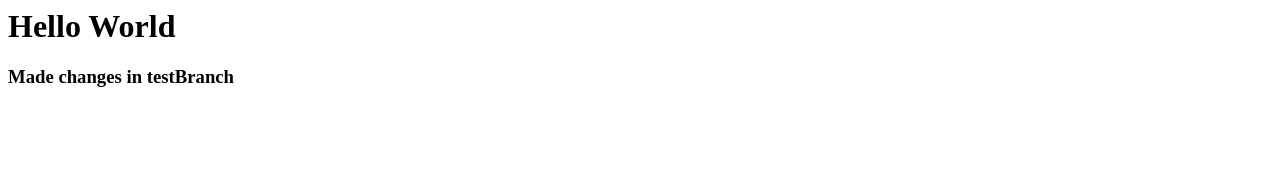
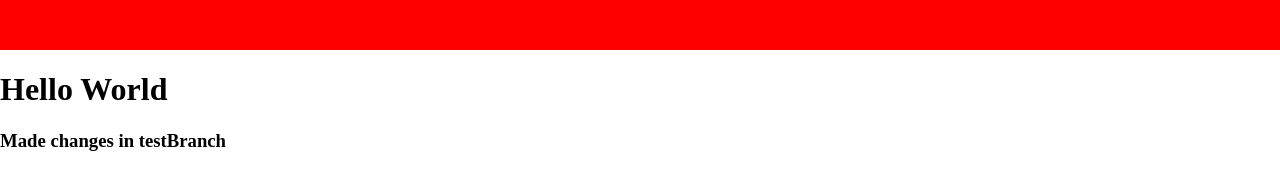
Before and after one commit to acynonix/htmlPages, a plain HTML site: page index.html in a window 1280 px wide. Drawn offline with Linux system fonts and the light colour scheme.

Commit message:
modified index.html and added stylesheets

```diff
--- a/index.html
+++ b/index.html
@@ -1,8 +1,10 @@
 <html>
 	<head>
-		<title>Testing HTML page</title>
+		<link rel="stylesheet" href="stylesheets/stylesheet.css">
+		<title>Main Page</title>
 	</head>
 	<body>
+		<div class="redClass"></div>
 		<h1>Hello World</h1>
 		<h3> Made changes in testBranch</h3>
 	</body>
--- /dev/null
+++ b/stylesheets/stylesheet.css
@@ -0,0 +1,10 @@
+html, body{
+  margin: 0;
+  padding: 0;
+}
+.redClass
+{
+  background-color: red;
+  width: 100%;
+  height: 50px;
+}
```
